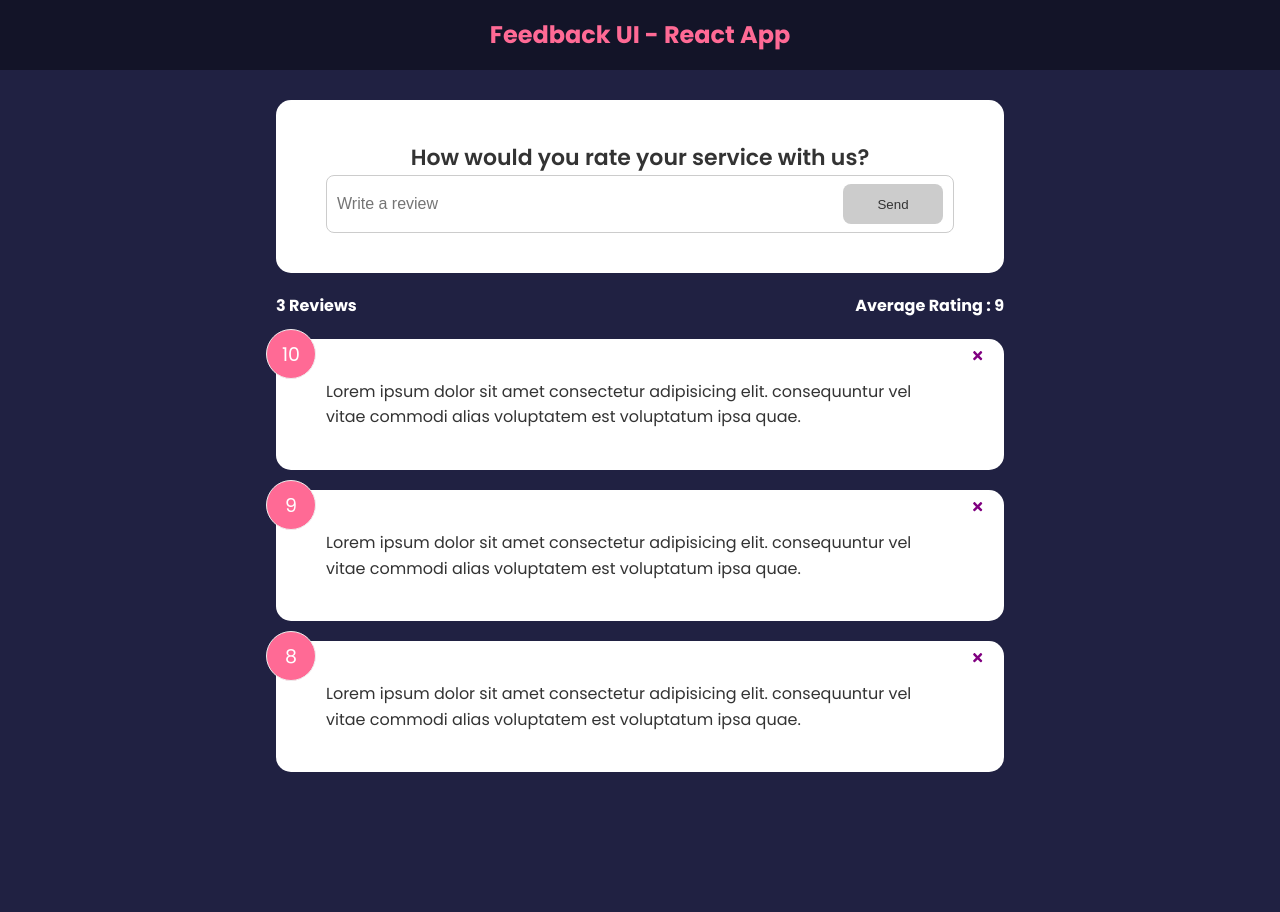
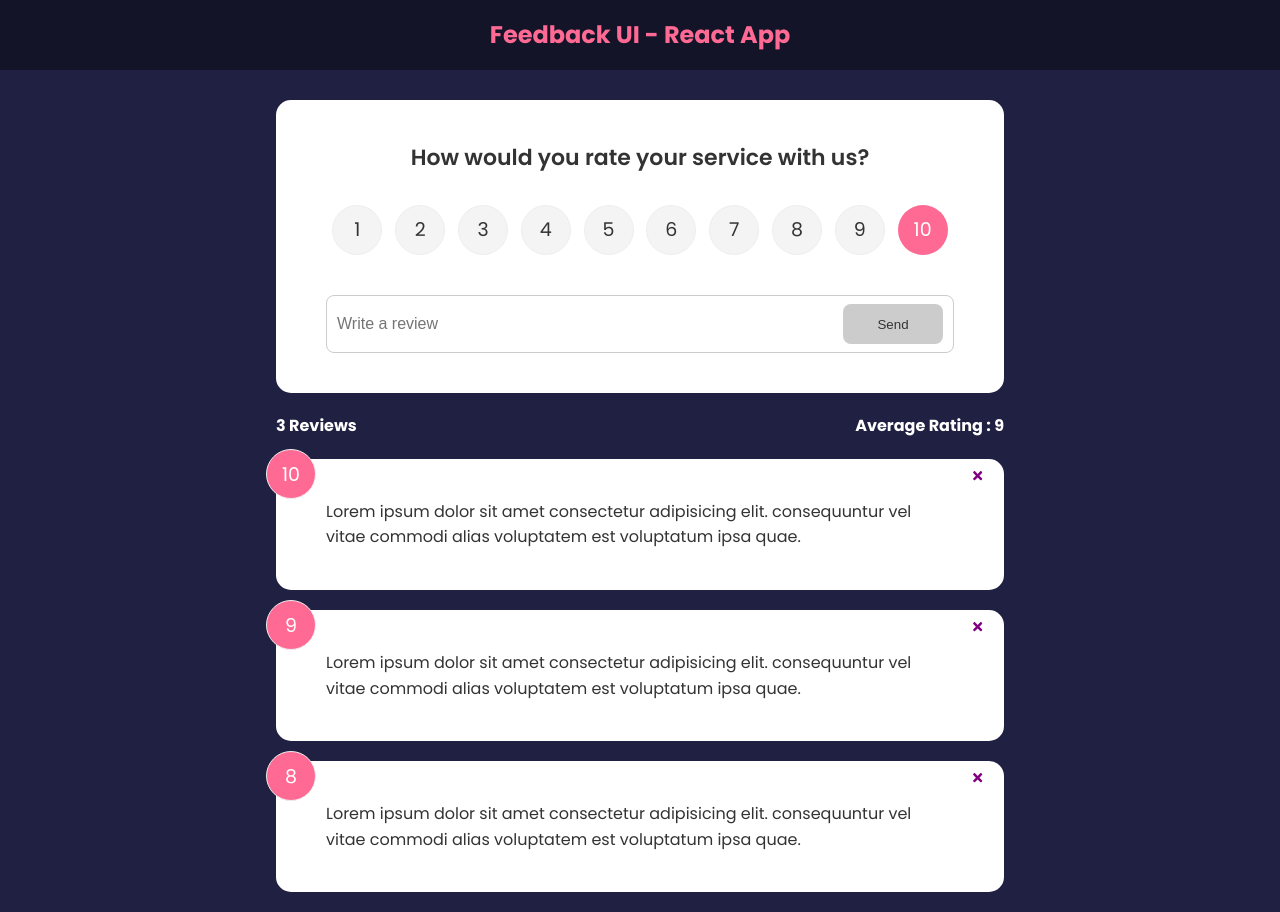
Before and after one commit to siavash-sattari/react-tutorial, a React (Create React App) app in the folder resource-a/: page / in a window 1280 px wide. Before the commit the page ends 800 px from the top, so only its background shows below. Built offline with nearby package versions, Linux system fonts and the light colour scheme; the HTML template or start-up script is replaced by a standard one.

Commit message:
RatingSelect component

```diff
--- a/resource-a/src/components/FeedbackForm.jsx
+++ b/resource-a/src/components/FeedbackForm.jsx
@@ -1,9 +1,11 @@
 import React, { useState } from 'react';
+import RatingSelect from './RatingSelect';
 import Button from './shared/Button';
 import Card from './shared/Card';
 
 const FeedbackForm = () => {
   const [text, setText] = useState('');
+  const [rating, setRating] = useState(10);
   const [btnDisabled, setBtnDisabled] = useState(true);
   const [message, setMessage] = useState('');
 
@@ -25,6 +27,7 @@ const FeedbackForm = () => {
     <Card>
       <form>
         <h2>How would you rate your service with us?</h2>
+        <RatingSelect select={rating => setRating(rating)} />
         <div className='input-group'>
           <input type='text' placeholder='Write a review' value={text} onChange={handleTextChange} />
           <Button type='submit' isDisabled={btnDisabled}>
--- /dev/null
+++ b/resource-a/src/components/RatingSelect.jsx
@@ -0,0 +1,57 @@
+import { useState } from 'react';
+
+const RatingSelect = ({ select }) => {
+  const [selected, setSelected] = useState(10);
+
+  const handleChange = e => {
+    setSelected(+e.currentTarget.value);
+    select(+e.currentTarget.value);
+  };
+
+  return (
+    <ul className='rating'>
+      <li>
+        <input type='radio' id='num1' name='rating' value='1' onChange={handleChange} checked={selected === 1} />
+        <label htmlFor='num1'>1</label>
+      </li>
+      <li>
+        <input type='radio' id='num2' name='rating' value='2' onChange={handleChange} checked={selected === 2} />
+        <label htmlFor='num2'>2</label>
+      </li>
+      <li>
+        <input type='radio' id='num3' name='rating' value='3' onChange={handleChange} checked={selected === 3} />
+        <label htmlFor='num3'>3</label>
+      </li>
+      <li>
+        <input type='radio' id='num4' name='rating' value='4' onChange={handleChange} checked={selected === 4} />
+        <label htmlFor='num4'>4</label>
+      </li>
+      <li>
+        <input type='radio' id='num5' name='rating' value='5' onChange={handleChange} checked={selected === 5} />
+        <label htmlFor='num5'>5</label>
+      </li>
+      <li>
+        <input type='radio' id='num6' name='rating' value='6' onChange={handleChange} checked={selected === 6} />
+        <label htmlFor='num6'>6</label>
+      </li>
+      <li>
+        <input type='radio' id='num7' name='rating' value='7' onChange={handleChange} checked={selected === 7} />
+        <label htmlFor='num7'>7</label>
+      </li>
+      <li>
+        <input type='radio' id='num8' name='rating' value='8' onChange={handleChange} checked={selected === 8} />
+        <label htmlFor='num8'>8</label>
+      </li>
+      <li>
+        <input type='radio' id='num9' name='rating' value='9' onChange={handleChange} checked={selected === 9} />
+        <label htmlFor='num9'>9</label>
+      </li>
+      <li>
+        <input type='radio' id='num10' name='rating' value='10' onChange={handleChange} checked={selected === 10} />
+        <label htmlFor='num10'>10</label>
+      </li>
+    </ul>
+  );
+};
+
+export default RatingSelect;
```
